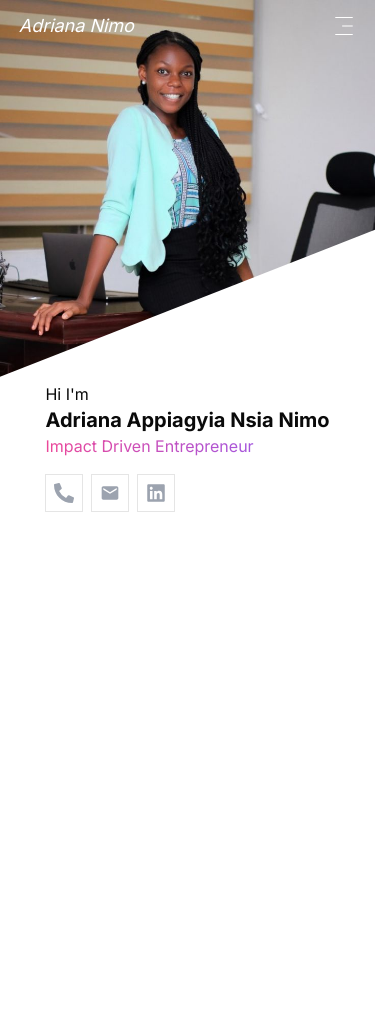
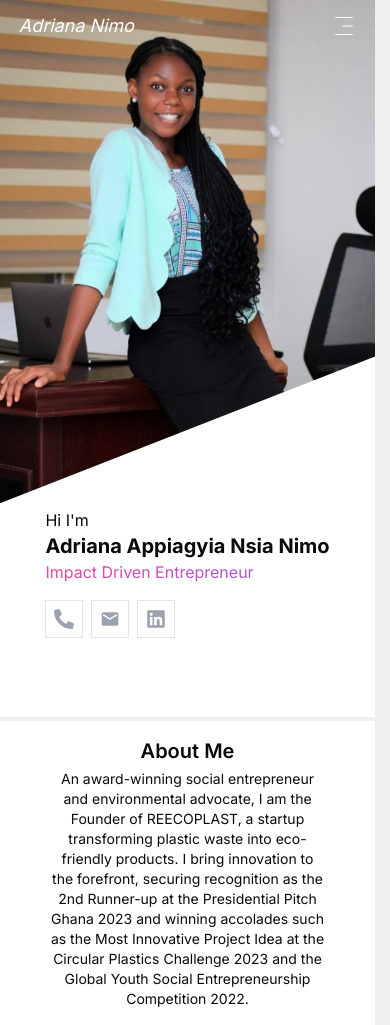
Before and after one commit to myspace8/adriananimo, a Next.js app: page / in a window 390 px wide. Before the commit the page ends 844 px from the top, so only its background shows below. Built offline with nearby package versions, Linux system fonts and the light colour scheme.

Commit message:
adjusted hero & added about me section

```diff
--- a/app/layout.tsx
+++ b/app/layout.tsx
@@ -24,8 +24,7 @@ export default function RootLayout({
 }>) {
   return (
     <html lang="en" className={`${inter.className}`}>
-      <body
-      >
+      <body className="bg-[#efefef]">
         {children}
       </body>
     </html>
--- a/app/page.tsx
+++ b/app/page.tsx
@@ -1,4 +1,5 @@
-import MobileHero from "@/components/ui/mobileHero";
+import MobileHero from "@/components/mobileHero";
+import AboutMe from "@/components/about";
 
 export default function Home() {
   return (
@@ -6,6 +7,9 @@ export default function Home() {
       <div className="md:hidden">
         <MobileHero />
       </div>
+      <section className="md:hidden bg-white mt-1">
+        <AboutMe />
+      </section>
     </>
   );
 }
--- /dev/null
+++ b/components/about.jsx
@@ -0,0 +1,11 @@
+
+export default function AboutMe() {
+    return (
+        <div className="flex justify-center items-center text-center p-4">
+            <div className="w-[80%] m-auto">
+                <h2 className="capitalize mb-1 font-semibold text-xl">About me</h2>
+                <p className="text-sm">An award-winning social entrepreneur and environmental advocate, I am the Founder of REECOPLAST, a startup transforming plastic waste into eco-friendly products. I bring innovation to the forefront, securing recognition as the 2nd Runner-up at the Presidential Pitch Ghana 2023 and winning accolades such as the Most Innovative Project Idea at the Circular Plastics Challenge 2023 and the Global Youth Social Entrepreneurship Competition 2022.</p>
+            </div>
+        </div>
+    );
+}
--- a/components/ui/mobileHero.tsx
+++ b/components/mobileHero.tsx
@@ -7,7 +7,7 @@ import { FaLinkedin } from "react-icons/fa";
 export default function MobileHero() {
     return (
         <div className="relative">
-            <div style={{ position: 'relative', height: '70vh' }}>
+            <div style={{ position: 'relative', height: '85vh' }}>
                 <div className="absolute top-0 right-0 left-0 z-50 text-white">
                     <Header />
                 </div>
@@ -16,7 +16,7 @@ export default function MobileHero() {
                     src={`/images/adraina-1.jpeg`}
                     fill
                     quality={100}
-                    sizes="(min-width: 808px) 50vw, 100vw"
+                    // sizes="(min-width: 808px) 50vw, 100vw"
                     className="z-30 object-cover"
                 />
             </div>
```
